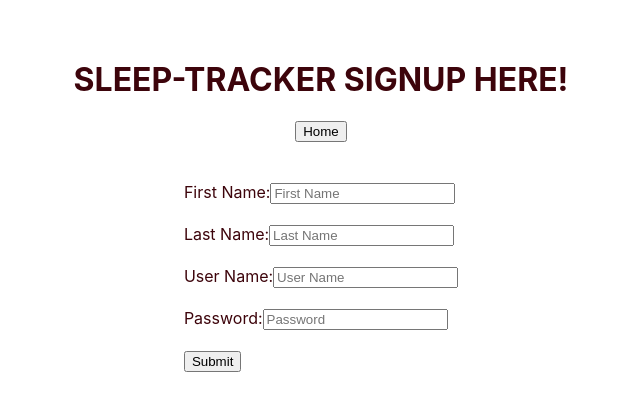
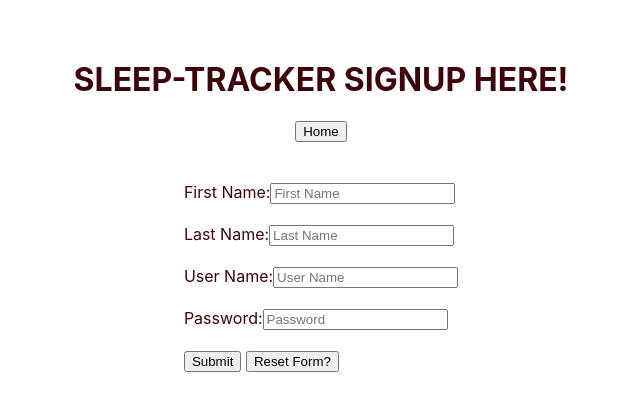
Before and after one commit to bw-sleeptracker/front-end, a React (Create React App) app: page / in a window 1280 px wide. Both pictures are taken after a click on the button "I'm a New User". Shown: the top 410 px of the page, without its empty margins (319-959 px from the left). Built offline with nearby package versions, Linux system fonts and the light colour scheme.

Commit message:
clearing my last mods, --all

```diff
--- a/src/components/SignUpForm.js
+++ b/src/components/SignUpForm.js
@@ -87,7 +87,7 @@ export default function SignUpForm() {
         <FormHeader>
         <h1>SLEEP-TRACKER SIGNUP HERE!</h1>
         <div className="home-button">
-          <Link to="">
+          <Link to="/">
             <button>Home</button>
           </Link>{" "}
         </div>
@@ -161,6 +161,12 @@ export default function SignUpForm() {
           Submit
         </button>
       </Link>{" "}
+
+      <Link to="/">
+        <button className="formbutton" type="text">
+          Reset Form?
+        </button>
+      </Link>{" "}
          </form>
       </FormHeader>
     </>
```
